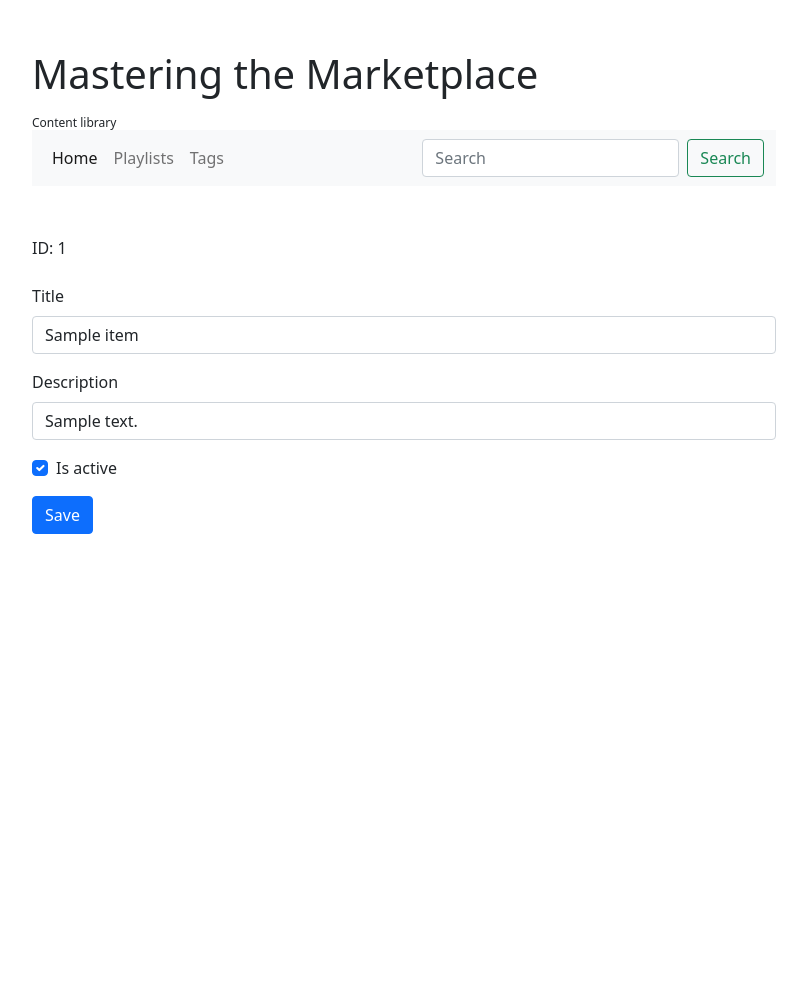
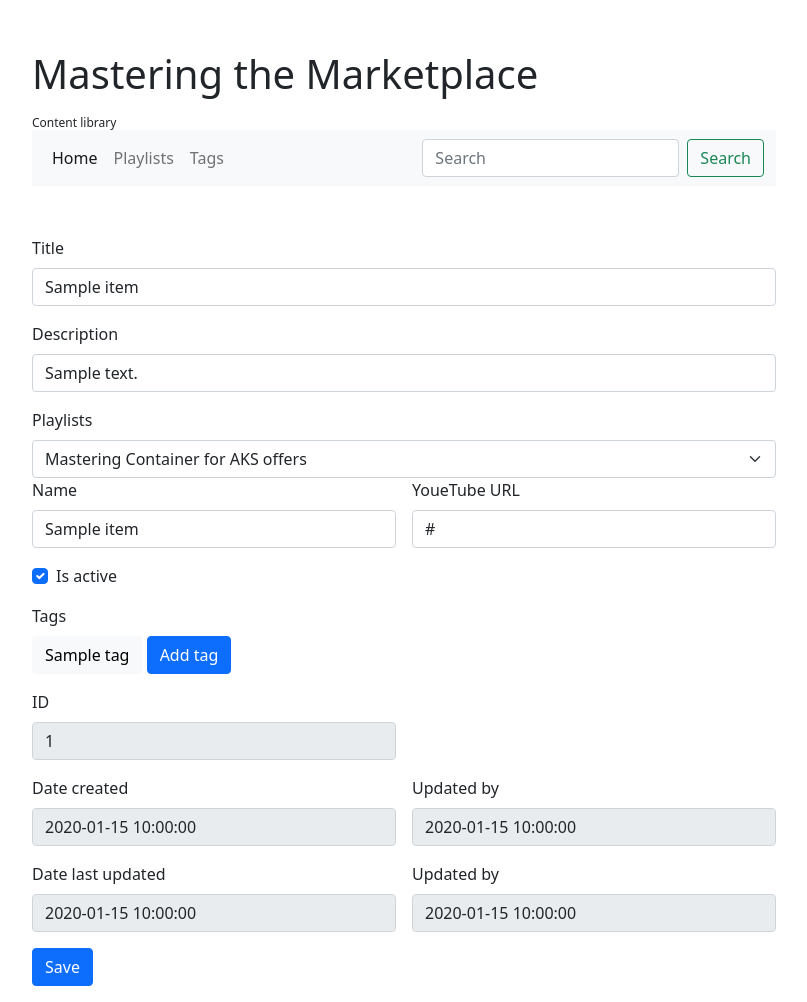
Before and after one commit to dstarr/mtm-content, a Flask app: page /modules/1 in a window 1280 px wide. Shown: the whole page, without its empty margins (236-1043 px from the left). Before the commit the page ends 534 px from the top, so only its background shows below. Run offline with Flask 3, Linux system fonts and the light colour scheme; a database or web service that is not in the repository returns one stand-in record (values such as "Sample title").

Commit message:
showing details

```diff
--- a/src/mtm_admin/app/static/style.css
+++ b/src/mtm_admin/app/static/style.css
@@ -3,3 +3,7 @@
     width: 60%;
     /* margin-bottom: 50px; */
 }
+
+.short_input {
+    width: 50%;
+}
--- /dev/null
+++ b/src/mtm_admin/app/templates/components/playlist_select.html
@@ -0,0 +1,22 @@
+{% set playlists = [
+    'Mastering Container for AKS offers',
+    'Mastering Kubernetes offers',
+    'Mastering Managed Application offers',
+    'Mastering Partner Center',
+    'Mastering Saas offers',
+    'Mastering Virtual Machine offers',
+    ]
+%}
+
+<div>
+    <label for="playlists" class="form-label">Playlists</label>
+    <select id="playlists" class="form-select">
+        {% for playlist in playlists %}
+            {% if playlist == module.playlist %}
+                <option value="{{ playlist }}" selected>{{ playlist }}</option>
+            {% else %}
+                <option value="{{ playlist }}">{{ playlist }}</option>
+            {% endif %}
+        {% endfor %}
+    </select>
+</div>
--- a/src/mtm_admin/app/templates/modules/detail.html
+++ b/src/mtm_admin/app/templates/modules/detail.html
@@ -5,11 +5,6 @@
 
   <div class="container main">
     <form>
-      <div class="mb-3">
-        <label for="title" class="form-label">ID:</label>
-        {{ module.id }}
-      </div>
-
       <div class="mb-3">
         <label for="title" class="form-label">Title</label>
         <input type="text" class="form-control" id="title" value="{{ module.title }}" />
@@ -20,15 +15,69 @@
         <input type="textarea" class="form-control" id="description" value="{{ module.description }}" />
       </div>
 
+      {% include 'components/playlist_select.html' %}
+
+      <div class="row g-3 mb-3">
+        <div class="col-auto short_input">
+          <label for="name" class="form-label">Name</label>
+          <input type="text" class="form-control" id="name" value="{{ module.name }}" />
+        </div>
+        <div class="col-auto short_input">
+          <label for="youtube_url" class="form-label">YoueTube URL</label>
+          <input type="text" class="form-control" id="description" value="{{ module.youtube_url }}" />
+        </div>
+      </div>
+
       <div class="mb-3 form-check">
         <label class="form-check-label" for="is_active">Is active</label>
         <input type="checkbox" class="form-check-input" id="is_active" checked="{{ module.active }}" />
       </div>
 
-      <button type="submit" class="btn btn-primary">Save</button>
+      <div class="mb-3">
+        <label for="tags" class="form-label">Tags</label>
+        <div id="tags">
+          {% for tag in module.tags %}
+            <button type="button" class="btn btn-light">{{ tag }}</button>
+          {% endfor %}
+
+          <button type="button" class="btn btn-primary">Add tag</button>
+        </div>
+      </div>
+
+      <div class="row g-3 mb-3">
+        <div class="col-auto short_input">
+          <label for="id" class="form-label">ID</label>
+          <input type="text" class="form-control" id="id" value="{{ module.id }}" disabled />
+        </div>
+      </div>
+
+      <div class="row g-3 mb-3">
+        <div class="col-auto short_input">
+          <label for="date_createdadded" class="form-label">Date created</label>
+          <input type="text" class="form-control" id="date_created" value="{{ module.date_created }}" disabled />
+        </div>
+        <div class="col-auto short_input">
+          <label for="created_by" class="form-label">Updated by</label>
+          <input type="text" class="form-control" id="created_by" value="{{ module.created_by }}" disabled />
+        </div>
+      </div>
+
+      <div class="row g-3 mb-3">
+        <div class="col-auto short_input">
+            <label for="date_updated" class="form-label">Date last updated</label>
+            <input type="text" class="form-control" id="date_updated" value="{{ module.date_updated }}" disabled />
+        </div>
+        <div class="col-auto short_input">
+          <label for="updated_by" class="form-label">Updated by</label>
+          <input type="text" class="form-control" id="last_updated_by" value="{{ module.updated_by }}" disabled />
+        </div>
+      </div>
+
+      <div class="mb-3">
+        <button type="submit" class="btn btn-primary">Save</button>
+      </div>
     </form>
   </div>
-
 </body>
 
 {% include 'footer.html' %}
```
Also changed, not shown: src/scripts/load_sample_data.py (+6 -4 lines).
